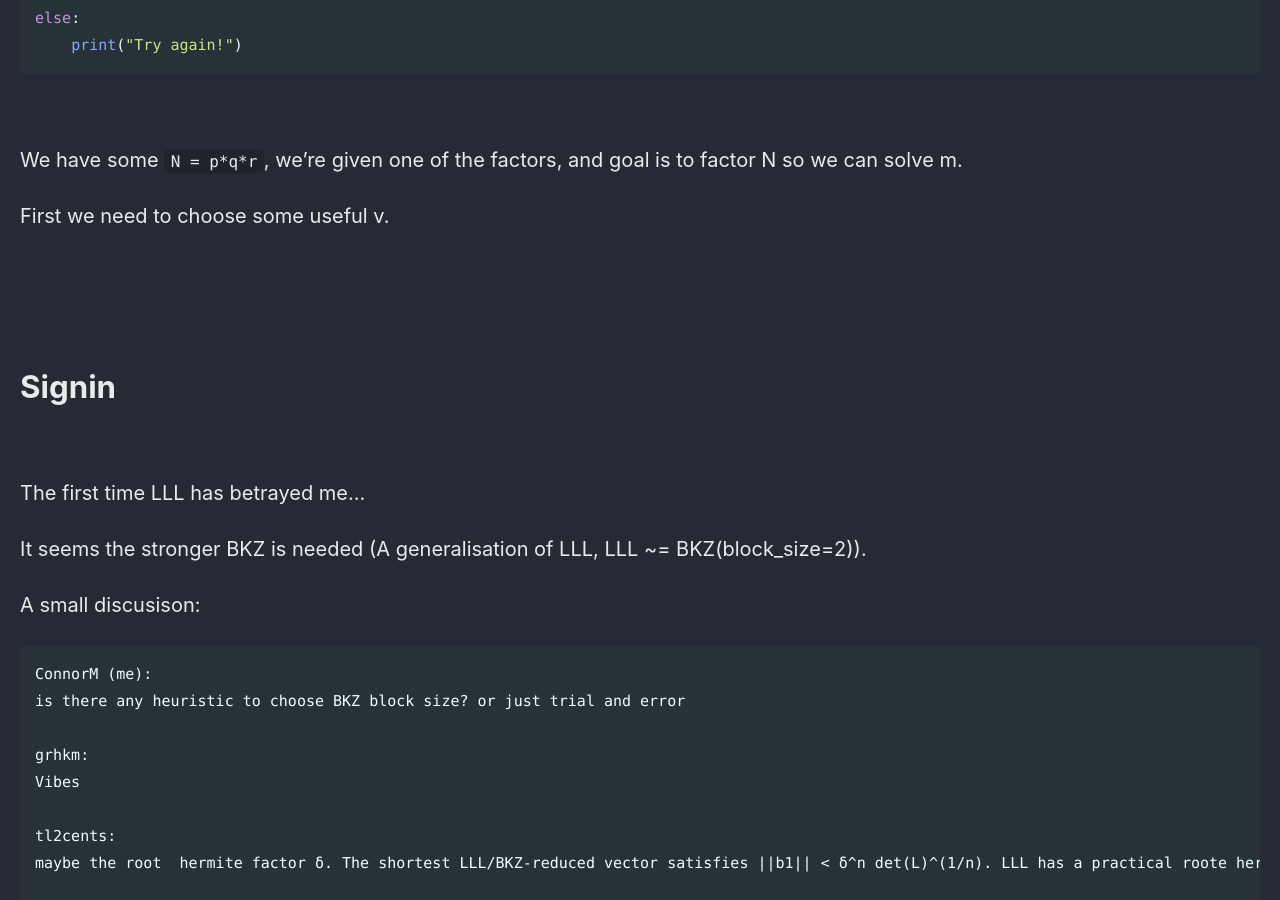
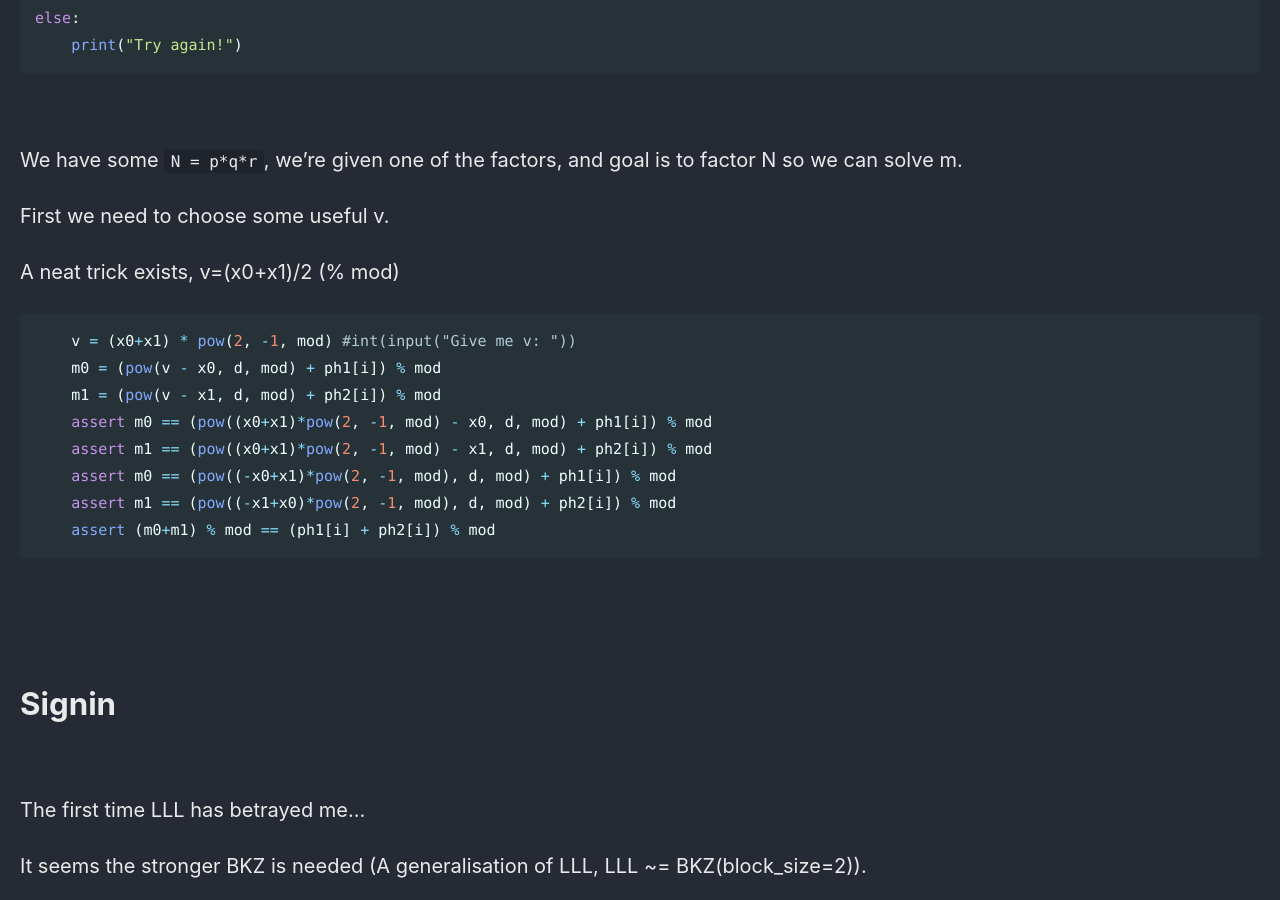
Before and after one commit to Connor-McCartney/Connor-McCartney.github.io, a Jekyll site: the page built from _pages/cryptography/other/0CTF2024.md, in a window 1280 px wide and 900 px high, scrolled down 1737 px. Built offline with Jekyll 4.4.1, drawn with Linux system fonts in a browser that asks for light colours; cached includes are drawn as plain includes.

Commit message:
Update 0CTF2024.md

````diff
--- a/_pages/cryptography/other/0CTF2024.md
+++ b/_pages/cryptography/other/0CTF2024.md
@@ -75,7 +75,18 @@ We have some `N = p*q*r`, we're given one of the factors, and goal is to factor
 
 First we need to choose some useful v.
 
+A neat trick exists, v=(x0+x1)/2 (% mod)
 
+```python
+    v = (x0+x1) * pow(2, -1, mod) #int(input("Give me v: "))
+    m0 = (pow(v - x0, d, mod) + ph1[i]) % mod
+    m1 = (pow(v - x1, d, mod) + ph2[i]) % mod
+    assert m0 == (pow((x0+x1)*pow(2, -1, mod) - x0, d, mod) + ph1[i]) % mod
+    assert m1 == (pow((x0+x1)*pow(2, -1, mod) - x1, d, mod) + ph2[i]) % mod
+    assert m0 == (pow((-x0+x1)*pow(2, -1, mod), d, mod) + ph1[i]) % mod
+    assert m1 == (pow((-x1+x0)*pow(2, -1, mod), d, mod) + ph2[i]) % mod
+    assert (m0+m1) % mod == (ph1[i] + ph2[i]) % mod
+```
 
 <br>
 
````
